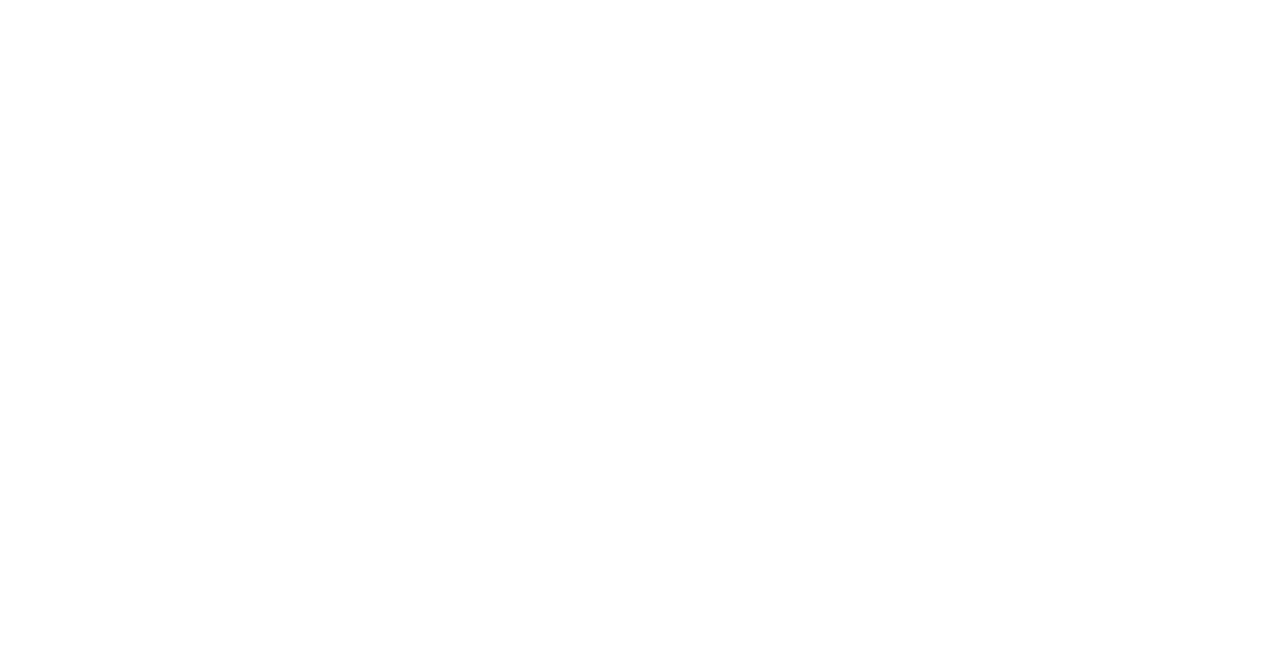
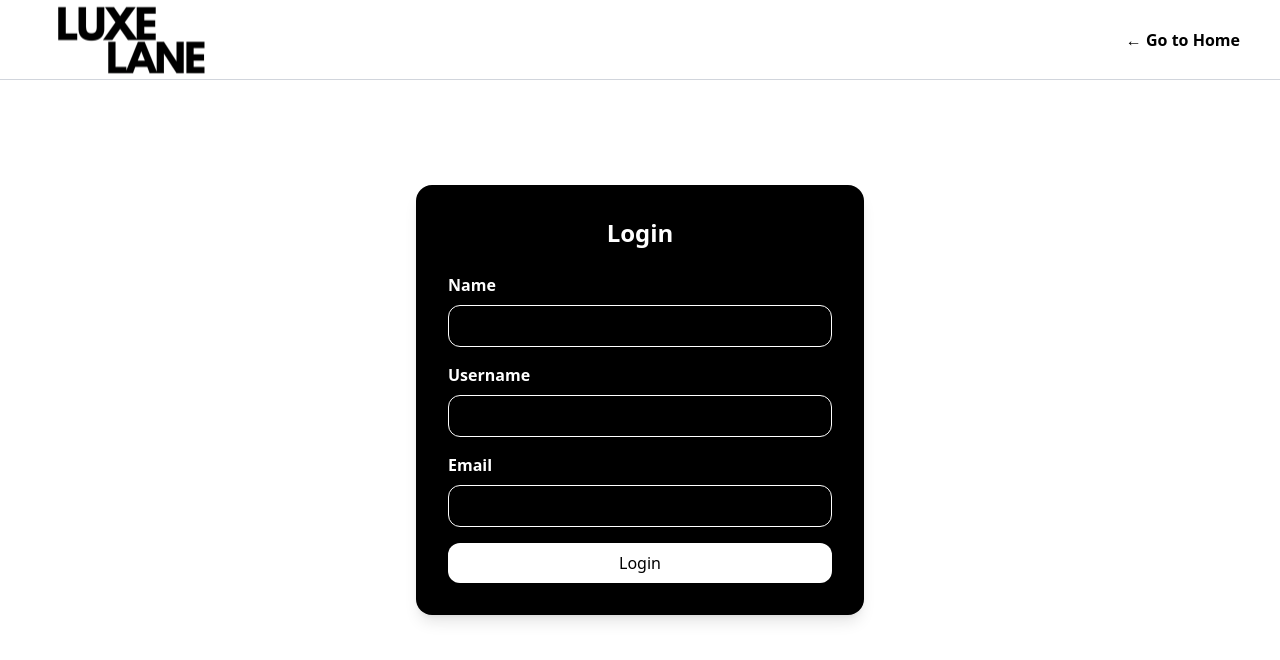
Before and after one commit to Simon-2204k/Project_E-commerce-LuxeLane, a React (Vite) app: page /login in a window 1280 px wide. Before the commit this address had no page. Shown: the top 660 px of the page. Built offline with nearby package versions, Linux system fonts and the light colour scheme.

Commit message:
login done

```diff
--- a/src/App.jsx
+++ b/src/App.jsx
@@ -9,6 +9,7 @@
 import HomeWomen from "../src/components/home/HomeWomen";
 import HomeJewellary from "../src/components/home/HomeJewellary";
 import ProductdetailsPage from "./pages/ProductdetailsPage";
+import LoginPage from "./pages/LoginPage";
 
 const App = () => {
   return (
@@ -23,6 +24,7 @@
         <Route path="/electronic" element={<HomeElectronics />}></Route>
         <Route path="/jewellary" element={<HomeJewellary />}></Route>
         <Route path="/productsdetails" element={<ProductdetailsPage />}></Route>
+        <Route path="/login" element={<LoginPage />} />
       </Routes>
     </>
   );
--- a/src/components/home/Navbar.jsx
+++ b/src/components/home/Navbar.jsx
@@ -87,12 +87,12 @@
             ref={loginRef}
           >
             <div className="flex items-center justify-between w-screen relative -top-7">
-              <a
-                href="#"
+              <Link
+                to="/login"
                 className=" mt-1 ml-[3vw] h-[5vh] underline rounded-4xl text-center text-[1.5vw]  font-[font3] font-medium"
               >
                 login
-              </a>
+              </Link>
             </div>
           </div>
         </div>
--- /dev/null
+++ b/src/pages/LoginPage.jsx
@@ -0,0 +1,127 @@
+import { useState } from "react";
+import Header from "../components/extra/Header";
+
+const LoginPage = () => {
+  const [formData, setFormData] = useState({
+    name: "",
+    username: "",
+    email: "",
+  });
+
+  const [errors, setErrors] = useState({});
+
+  const handleChange = (e) => {
+    setFormData({ ...formData, [e.target.name]: e.target.value });
+  };
+
+  const validate = () => {
+    const newErrors = {};
+
+    if (!formData.name.trim()) newErrors.name = "Name is required";
+
+    if (!formData.username.trim()) {
+      newErrors.username = "Username is required";
+    } else if (formData.username.length < 3) {
+      newErrors.username = "Username must be at least 3 characters";
+    }
+
+    if (!formData.email.trim()) {
+      newErrors.email = "Email is required";
+    } else if (!/\S+@\S+\.\S+/.test(formData.email)) {
+      newErrors.email = "Email is invalid";
+    }
+
+    setErrors(newErrors);
+    return Object.keys(newErrors).length === 0;
+  };
+
+  const handleSubmit = (e) => {
+    e.preventDefault();
+    if (validate()) {
+      alert("Login successful!");
+      setFormData({ name: "", username: "", email: "" });
+    }
+  };
+
+  return (
+    <>
+      <Header></Header>
+
+      <div className="min-h-screen flex items-center justify-center bg-white">
+        <form
+          className="bg-black shadow-lg rounded-2xl p-8 w-full max-w-md"
+          onSubmit={handleSubmit}
+        >
+          <h2 className="text-2xl font-bold mb-6 text-center text-white">
+            Login
+          </h2>
+
+          {/* Name */}
+          <div className="mb-4">
+            <label className="block text-white font-semibold mb-2">Name</label>
+            <input
+              autocomplete="off"
+              type="text"
+              name="name"
+              value={formData.name}
+              onChange={handleChange}
+              className={`w-full px-4 py-2 border rounded-xl focus:outline-none bg-black text-white ${
+                errors.name ? "border-red-500" : "border-white"
+              }`}
+            />
+            {errors.name && (
+              <p className="text-red-500 text-sm mt-1">{errors.name}</p>
+            )}
+          </div>
+
+          {/* Username */}
+          <div className="mb-4">
+            <label className="block text-white font-semibold mb-2">
+              Username
+            </label>
+            <input
+              autocomplete="off"
+              type="text"
+              name="username"
+              value={formData.username}
+              onChange={handleChange}
+              className={`w-full px-4 py-2 border rounded-xl focus:outline-none bg-black text-white ${
+                errors.username ? "border-red-500" : "border-white"
+              }`}
+            />
+            {errors.username && (
+              <p className="text-red-500 text-sm mt-1">{errors.username}</p>
+            )}
+          </div>
+
+          {/* Email */}
+          <div className="mb-4">
+            <label className="block text-white font-semibold mb-2">Email</label>
+            <input
+              autocomplete="off"
+              type="email"
+              name="email"
+              value={formData.email}
+              onChange={handleChange}
+              className={`w-full px-4 py-2 border rounded-xl focus:outline-none bg-black text-white ${
+                errors.email ? "border-red-500" : "border-white"
+              }`}
+            />
+            {errors.email && (
+              <p className="text-red-500 text-sm mt-1">{errors.email}</p>
+            )}
+          </div>
+
+          <button
+            type="submit"
+            className="w-full bg-white text-black py-2 rounded-xl hover:bg-gray-200 transition"
+          >
+            Login
+          </button>
+        </form>
+      </div>
+    </>
+  );
+};
+
+export default LoginPage;
```
